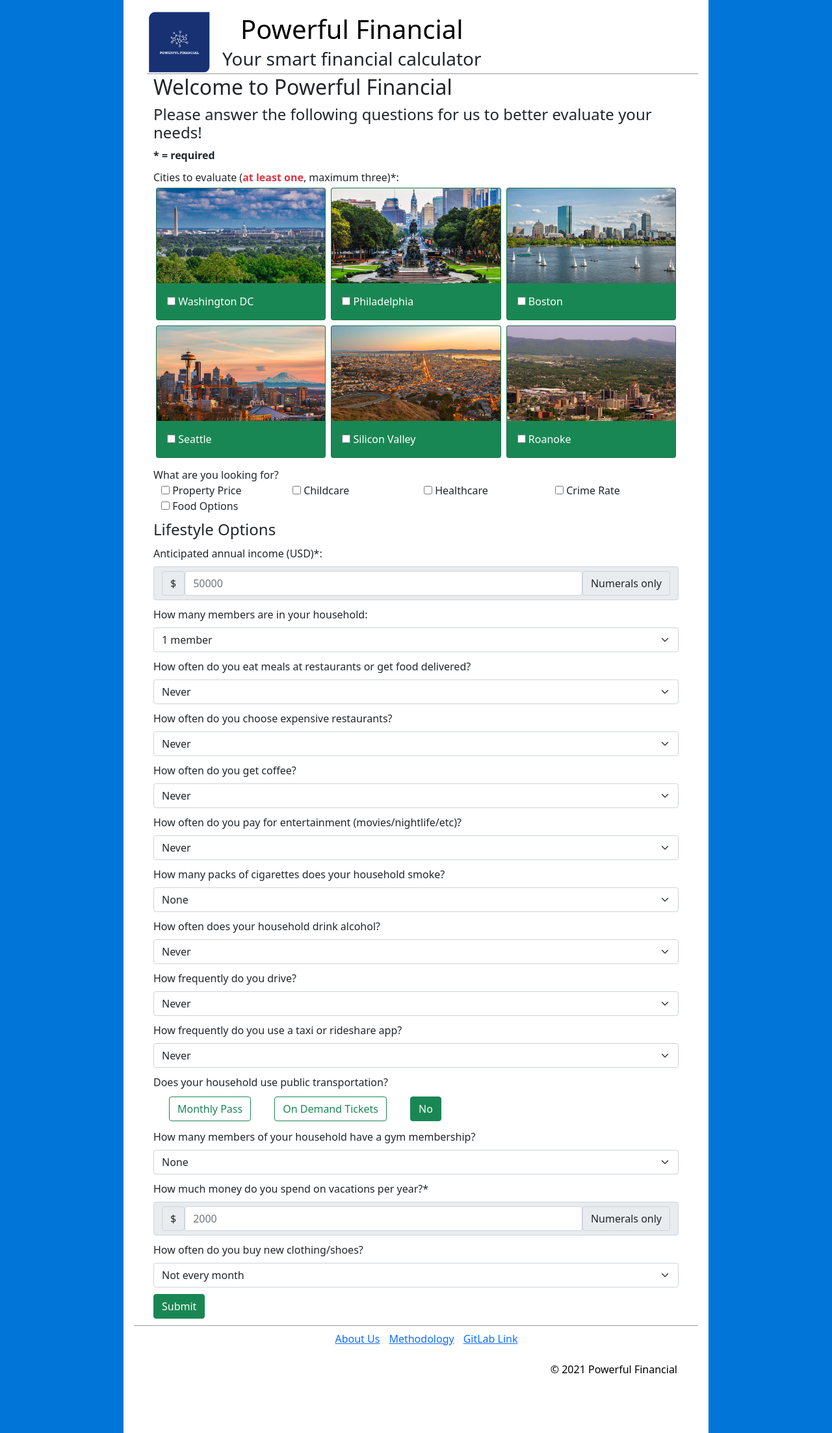
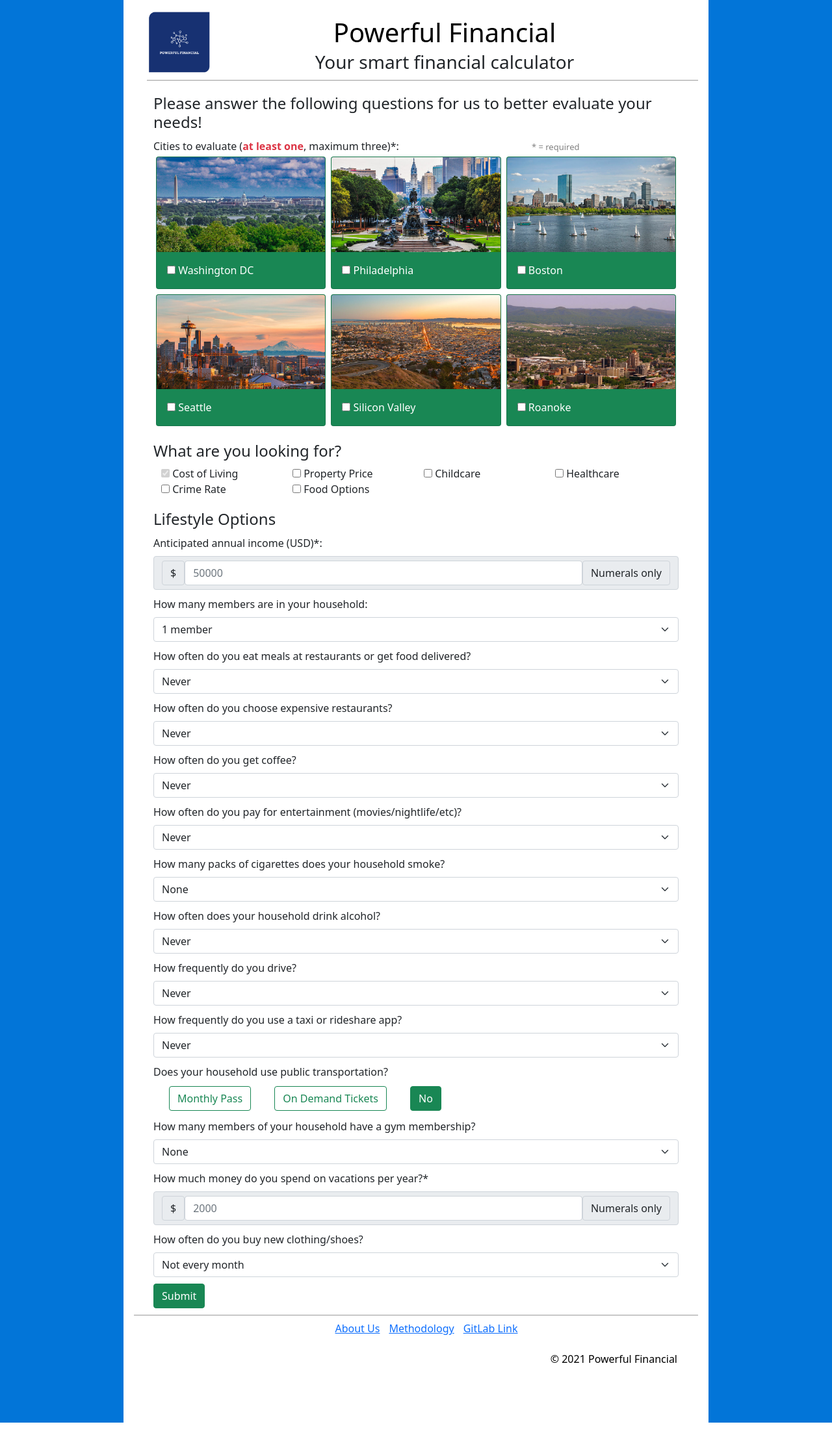
Before and after one commit to i-am-xu-wang/urban_advisor, a Django app: page / in a window 1280 px wide. Shown: the whole page at 65% size. Run offline with Django 3.2, Linux system fonts and the light colour scheme; some libraries are stand-ins or nearby versions.

Commit message:
minor styling on the questionnaire page

```diff
--- a/capstone/static/css/global.css
+++ b/capstone/static/css/global.css
@@ -23,6 +23,7 @@ header {
     border-bottom-style: groove;
     border-color: whitesmoke;
     border-width: 2px;
+    justify-content: space-between;
 }
 
 select {
@@ -31,6 +32,7 @@ select {
 
 #left-header {
     width: 100px;
+    margin-bottom: 10px;
 }
 
 #header-logo {
--- a/capstone/static/css/questionnaire.css
+++ b/capstone/static/css/questionnaire.css
@@ -8,3 +8,12 @@
 #childcare-options > div {
     margin: 10px 0 10px 0;
 }
+
+h4{
+    margin-top: 20px;
+}
+span.note{
+    color: gray;
+    font-size: small;
+    margin-left: 200px;
+}
--- a/templates/capstone/base.html
+++ b/templates/capstone/base.html
@@ -23,6 +23,7 @@
         <h1 id="header-text"><a href="{% url "index" %}">Powerful Financial</a></h1>
         <h3 id="header-subhead">Your smart financial calculator</h3>
     </div>
+    <div id = "right-footer"></div>
 </header>
 
 <main>
--- a/templates/capstone/questionnaire.html
+++ b/templates/capstone/questionnaire.html
@@ -5,14 +5,12 @@
 {% block content %}
     <link rel="stylesheet" type="text/css" href="{% static "css/questionnaire.css" %}?{% now "U" %}">
     <script src="{% static "js/questionnaire.js" %}"></script>
-    <h2>Welcome to Powerful Financial</h2>
     <h4>Please answer the following questions for us to better evaluate your needs!</h4>
-    <strong>* = required</strong>
     <form id="cost-of-living-quiz" action="{% url "report" %}" method="post">
         {% csrf_token %}
         <!-- Cities options -->
         <div id="cities-checkboxes">
-            Cities to evaluate (<span id="at-least-one">at least one</span>, <span id="maximum-three">maximum three</span>)*:
+            Cities to evaluate (<span id="at-least-one">at least one</span>, <span id="maximum-three">maximum three</span>)*:  <span class = "note">* = required</span>
             <div class="container">
                 <div class="row">
                     <div class="col-sm-6 col-md-4 p-1">
@@ -55,10 +53,14 @@
         </div>
         <!-- Checkbox options -->
         <div>
-            What are you looking for?
-            <input type="checkbox" id="cost-of-living-checkbox" name="feature-option" value="cost-living" style="display: none;" checked disabled />
+           <h4>What are you looking for?</h4>
+{#            <input type="checkbox" id="cost-of-living-checkbox" name="feature-option" value="cost-living" checked disabled />#}
             <div class="container">
                 <div class="row">
+                    <div class="col-sm-6 col-md-4 col-lg-3">
+                        <input type="checkbox" id="cost-of-living-checkbox" name="feature-option" value="cost-living" checked disabled/>
+                        <label for="cost-of-living-checkbox">Cost of Living</label>
+                    </div>
                     <div class="col-sm-6 col-md-4 col-lg-3">
                         <input type="checkbox" id="property-price-checkbox" name="feature-option" value="property"/>
                         <label for="property-price-checkbox">Property Price</label>
```
